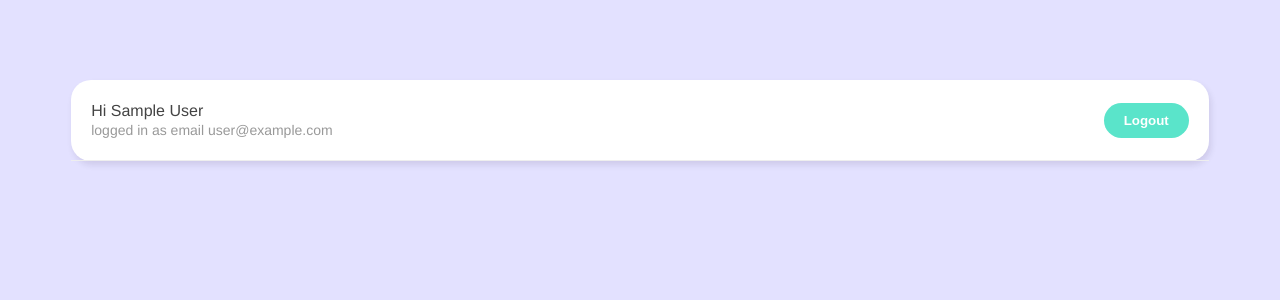
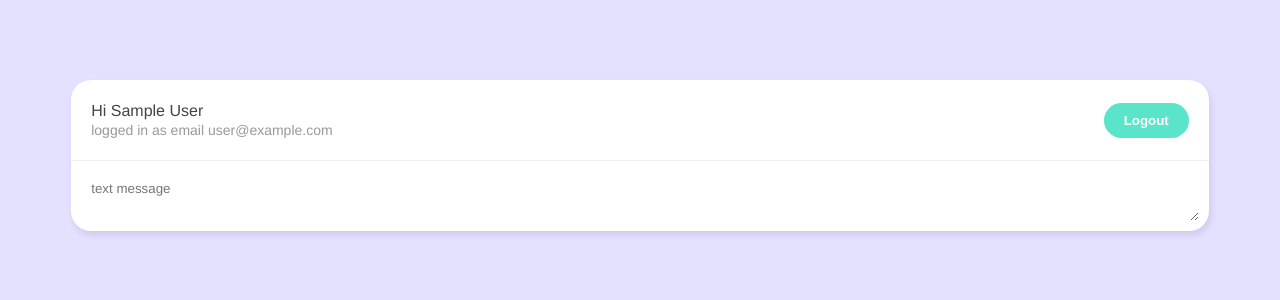
Before and after one commit to thethtunnn/vue_js-chatting, a Vue app: page /chatroom in a window 1280 px wide. Shown: the top 300 px of the page. Built offline with nearby package versions, Linux system fonts and the light colour scheme; no server answers; sample sign-in values are in the browser's storage.

Commit message:
createNewChat form

```diff
--- /dev/null
+++ b/src/composables/NewChatForm.vue
@@ -0,0 +1,53 @@
+<template>
+<form>
+    <textarea
+    placeholder="text message"
+    v-model="message"
+    @keypress.enter="handleSubmit"
+    ></textarea>
+</form>
+
+</template>
+
+<script>
+import { ref } from 'vue'
+import  getUser from "../composables/getUser";
+import {timestamp} from "../firebase/config"
+export default {
+    setup() {
+        let message = ref("");
+        let { user }= getUser();
+        let handleSubmit = () => {
+            let chat = {
+                message : message.value,
+                name : user.value.displayName,
+                created_at : timestamp()
+            }
+            console.log(chat)
+            message.value = "";
+        }
+
+        return  {message,handleSubmit};
+    }
+
+}
+</script>
+
+
+<style>
+form{
+    margin : 10px;
+}
+textarea{
+    width:100%;
+    max-width: 100%;
+    margin-bottom: 6px;
+    padding: 10px;
+    box-sizing: border-box;
+    border:0;
+    border-radius: 20px;
+    font-family: inherit;
+    outline: none;
+}
+
+</style>
--- a/src/views/Chatroom.vue
+++ b/src/views/Chatroom.vue
@@ -1,6 +1,7 @@
 <template>
 <div class="container">
     <Navbar></Navbar>
+    <NewChatForm></NewChatForm>
 </div>
 
 
@@ -8,6 +9,7 @@
 
 <script>
 
+import NewChatForm from '../composables/NewChatForm'
 import getUser from '../composables/getUser'
 import Navbar from '../components/Navbar'
 import { useRouter } from 'vue-router'
@@ -15,7 +17,8 @@
 
 
 export default {
-  components: { Navbar },
+  components: {
+    NewChatForm, Navbar },
   setup () {
     let {user} = getUser();
     let router = useRouter();
```
